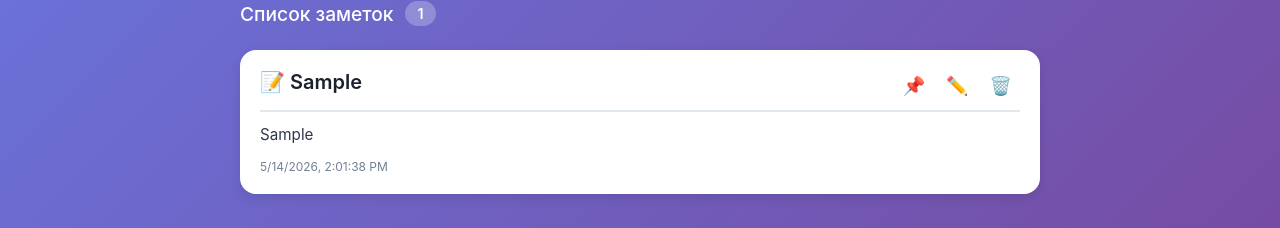
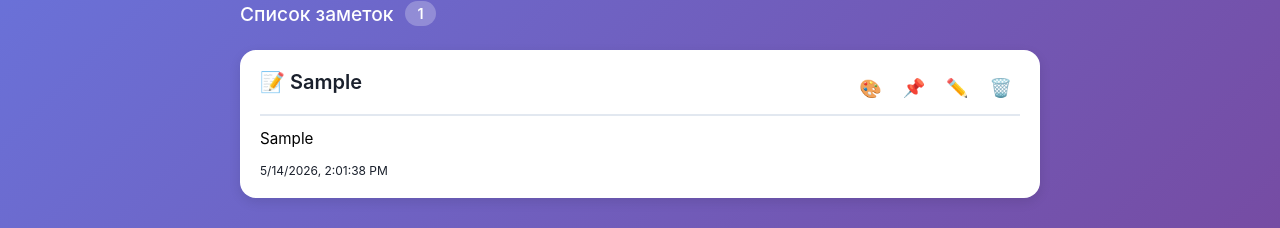
Before and after one commit to ilyar07/notes_site, a React (Vite) app in the folder notes_site/: page / in a window 1280 px wide. Both pictures are taken after typing "Sample", "Sample" into the empty fields and a click on the button "Добавить заметку". Shown: the part 535-763 px from the top of the page. Built offline with nearby package versions, Linux system fonts and the light colour scheme.

Commit message:
добавлена возможность изменить цвет заметки на любой цвет палитры

```diff
--- a/notes_site/src/App.jsx
+++ b/notes_site/src/App.jsx
@@ -30,7 +30,7 @@ function App() {
     const [checklists, setChecklists] = useLocalStorage('checklist_notes', []);
 
 
-    // ------------------------------------общие методы для создания, удаления заметок и закрепления заметок-----------------------
+    // ----------------общие методы для создания, удаления заметок, закрепления заметок и изменения цвета-------------
 
 
     //сбросить форму ввода
@@ -82,6 +82,22 @@ function App() {
         }
     }
 
+    // метод для замены цвета
+    const handleChangeColor = (id, type, color) => {
+        if (type === 'text') {
+            const updatedNotes = notes.map(note => note.id === id ?
+                { ...note, color: color } :
+                note
+            );
+            setNotes(updatedNotes);
+        } else {
+            const updatedChecklists = checklists.map(c => c.id === id ?
+                { ...c, color: color } :
+                c
+            );
+            setChecklists(updatedChecklists);
+        }
+    }
 
     //------------------------------------методы для редактирования заметок--------------------------------------
 
@@ -224,6 +240,7 @@ function App() {
                         onDeleteTask={handleDeleteTask}
                         onUpdateTask={handleUpdateTask}
                         onTogglePin={handleTogglePin}
+                        onChangeColor={handleChangeColor}
                     />
                 ))}
             </div>
--- a/notes_site/src/components/ChecklistViewer.jsx
+++ b/notes_site/src/components/ChecklistViewer.jsx
@@ -79,8 +79,16 @@ function ChecklistViewer({ items, onToggleTask, onAddTask, onDeleteTask, onUpdat
                                     className="checklist-viewer__edit-input"
                                     autoFocus
                                 />
-                                <button onClick={saveEditTask} className="checklist-viewer__edit-save">✓</button>
-                                <button onClick={cancelEditTask} className="checklist-viewer__edit-cancel">✕</button>
+                                <button
+                                    onClick={saveEditTask}
+                                    className="checklist-viewer__edit-save"
+                                    title='Сохранить'
+                                >✓</button>
+                                <button
+                                    onClick={cancelEditTask}
+                                    className="checklist-viewer__edit-cancel"
+                                    title='Отменить'
+                                >✕</button>
                             </div>
                         ) : (
                             // обычный режим
@@ -97,8 +105,16 @@ function ChecklistViewer({ items, onToggleTask, onAddTask, onDeleteTask, onUpdat
                                     </span>
                                 </label>
                                 <div className="checklist-viewer__task-actions">
-                                    <button onClick={() => startEditTask(item)} className="checklist-viewer__edit-btn">✏️</button>
-                                    <button onClick={() => onDeleteTask(item.id)} className="checklist-viewer__delete-btn">🗑️</button>
+                                        <button
+                                            onClick={() => startEditTask(item)}
+                                            className="checklist-viewer__edit-btn"
+                                            title='Редактировать'
+                                        >✏️</button>
+                                        <button
+                                            onClick={() => onDeleteTask(item.id)}
+                                            className="checklist-viewer__delete-btn"
+                                            title='Удалить'
+                                        >🗑️</button>
                                 </div>
                             </>
                         )}
--- a/notes_site/src/components/NoteCard.jsx
+++ b/notes_site/src/components/NoteCard.jsx
@@ -8,23 +8,53 @@ function NoteCard({ note, onEdit,
     onAddTask,
     onDeleteTask,
     onUpdateTask,
-    onTogglePin
+    onTogglePin,
+    onChangeColor
     }) {
     const isChecklist = note.type === 'checklist';
 
+    // функция для определения нужного цвета текста в заметках
+    const getTextColor = (backgroundColor) => {
+        if (!backgroundColor || backgroundColor === '#ffffff') return '#1a202c';
+
+        let r, g, b;
+        if (backgroundColor.startsWith('#')) {
+            r = parseInt(backgroundColor.slice(1, 3), 16);
+            g = parseInt(backgroundColor.slice(3, 5), 16);
+            b = parseInt(backgroundColor.slice(5, 7), 16);
+        } else {
+            return '#1a202c';
+        }
+
+        const brightness = (r * 0.299 + g * 0.587 + b * 0.114);
+        return brightness < 128 ? '#ffffff' : '#1a202c';
+    };
+
+
     return (
-        <div key={note.id} className="note-card">
+        <div key={note.id} className="note-card" style={{ backgroundColor: note.color || '#ffffff' }}>
 
             {/*заголовок*/}
             <div className="note-card__header">
-                <h3 className="note-card__title">
+                <h3 className="note-card__title" style={{ color: getTextColor(note.color) }}>
                     {note.pinned && '📌 '}
                     {isChecklist ? '☑️ ' : '📝 '}
                     {note.title || 'Без заголовка'}
                 </h3>
 
-                {/*кнопки удалить, редактировать и запинить*/}
+                {/*кнопки удалить, редактировать, запинить и выбрать цвет*/}
                 <div className='note-card__actions'>
+
+                    <label className="color-picker-label" title="Выбрать цвет">
+                        <input
+                            type="color"
+                            value={note.color || '#ffffff'}
+                            onChange={(e) => onChangeColor(note.id, note.type, e.target.value)}
+                            className="note-card__color-input"
+                        />
+                        <span className="note-card__color-icon">🎨</span>
+                    </label>
+
                     <button
                         onClick={() => onTogglePin(note.id, note.type)}
                         className={`note-card__pin ${note.pinned ? 'note-card__pin--active' : ''}`}
@@ -32,15 +62,19 @@ function NoteCard({ note, onEdit,
                     >
                         📌
                     </button>
+
                     <button
                         onClick={() => onEdit(note)}
                         className="note-card__edit"
+                        title='Редактировать'
                     >✏️</button>
 
                     <button
                         onClick={() => onDelete(note.id, note.type)}
                         className="note-card__delete"
+                        title='Удалить'
                     >🗑️</button>
+
                 </div>
             </div>
 
@@ -60,7 +94,7 @@ function NoteCard({ note, onEdit,
                 />
             )}
             {/*время создания/изменения*/}
-            <time className="note-card__date">
+            <time className="note-card__date" style={{ color: getTextColor(note.color) }}>
                 {note.createdAt}
                 {note.updatedAt && (` Изменено: ${note.updatedAt}`)}
             </time>
--- a/notes_site/src/services/checklistCRUD.js
+++ b/notes_site/src/services/checklistCRUD.js
@@ -14,6 +14,7 @@ export const createChecklist = (title, items=[]) => {
         title: title,
         items: items,
         pinned: false,
+        color: '#ffffff',
         createdAt: new Date().toLocaleString()
     }
 
--- a/notes_site/src/services/noteCRUD.js
+++ b/notes_site/src/services/noteCRUD.js
@@ -10,6 +10,7 @@ export const createNote = (title, text) => {
         title: title,
         text: text,
         pinned: false,
+        color: '#ffffff',
         createdAt: new Date().toLocaleString()
     }
 
--- a/notes_site/src/styles/NoteCard.css
+++ b/notes_site/src/styles/NoteCard.css
@@ -10,8 +10,8 @@
         transform: translateY(-2px);
         box-shadow: 0 8px 24px rgba(0, 0, 0, 0.15);
     }
+
 .note-card__title {
-    color: #1a202c;
     font-size: 1.25rem;
     font-weight: 600;
     margin-bottom: 0;
@@ -24,7 +24,6 @@
 }
 
 .note-card__text {
-    color: #2d3748;
     font-size: 0.95rem;
     line-height: 1.5;
     margin-bottom: 12px;
@@ -34,30 +33,9 @@
 }
 
 .note-card__date {
-    color: #718096;
     font-size: 0.75rem;
     display: block;
     margin-top: 8px;
-}
-.note-card__delete {
-    background: none;
-    border: none;
-    font-size: 18px;
-    cursor: pointer;
-    padding: 5px 8px;
-    border-radius: 8px;
-    transition: all 0.2s ease;
-    color: #718096;
-}
-
-    .note-card__delete:hover {
-        background: #fee2e2;
-        color: #e53e3e;
-        transform: scale(1.1);
-    }
-
-    .note-card__delete:active {
-        transform: scale(0.95);
 }
 
 .note-card__header {
@@ -74,9 +52,11 @@
     display: flex;
     gap: 5px;
     flex-shrink: 0;
+    align-items: center;
 }
 
-.note-card__edit {
+    .note-card__actions button,
+    .note-card__actions .color-picker-label {
         background: none;
         border: none;
         font-size: 18px;
@@ -85,28 +65,27 @@
         border-radius: 8px;
         transition: all 0.2s ease;
         color: #718096;
+        display: inline-flex;
+        align-items: center;
+        justify-content: center;
+        min-width: 36px;
+        height: 36px;
     }
 
-    .note-card__edit:hover {
+        .note-card__actions button:hover,
+        .note-card__actions .color-picker-label:hover {
             background: #e2e8f0;
-        color: #4a5568;
             transform: scale(1.1);
         }
 
-.note-card__pin {
-    background: none;
-    border: none;
-    font-size: 18px;
-    cursor: pointer;
-    padding: 5px 8px;
-    border-radius: 8px;
-    transition: all 0.2s ease;
-    color: #718096;
+        .note-card__actions button:active,
+        .note-card__actions .color-picker-label:active {
+            transform: scale(0.95);
         }
 
-    .note-card__pin:hover {
-        background: #e2e8f0;
-        transform: scale(1.1);
+.note-card__delete:hover {
+    background: #fee2e2;
+    color: #e53e3e;
 }
 
 .note-card__pin--active {
@@ -122,3 +101,22 @@
 .note-card--pinned {
     border-left: 4px solid #e53e3e;
 }
+
+.color-picker-label {
+    position: relative;
+    cursor: pointer;
+}
+
+.note-card__color-input {
+    position: absolute;
+    width: 100%;
+    height: 100%;
+    opacity: 0;
+    cursor: pointer;
+    z-index: 1;
+}
+
+.note-card__color-icon {
+    font-size: 18px;
+    display: inline-block;
+}
```
Lines whose indentation alone changed are shown as unchanged.
